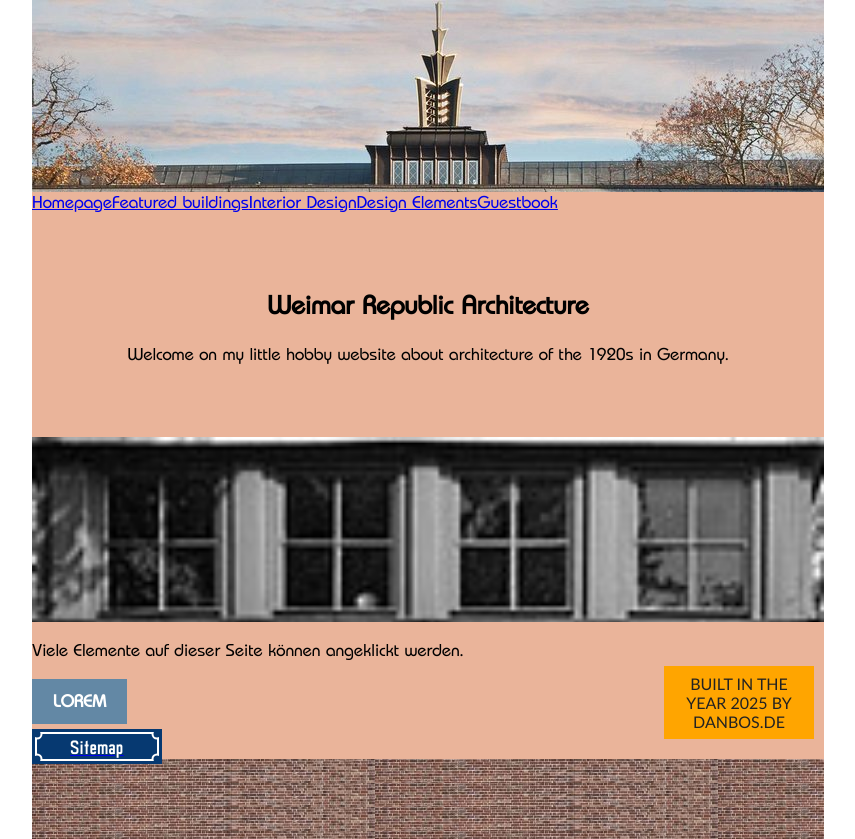
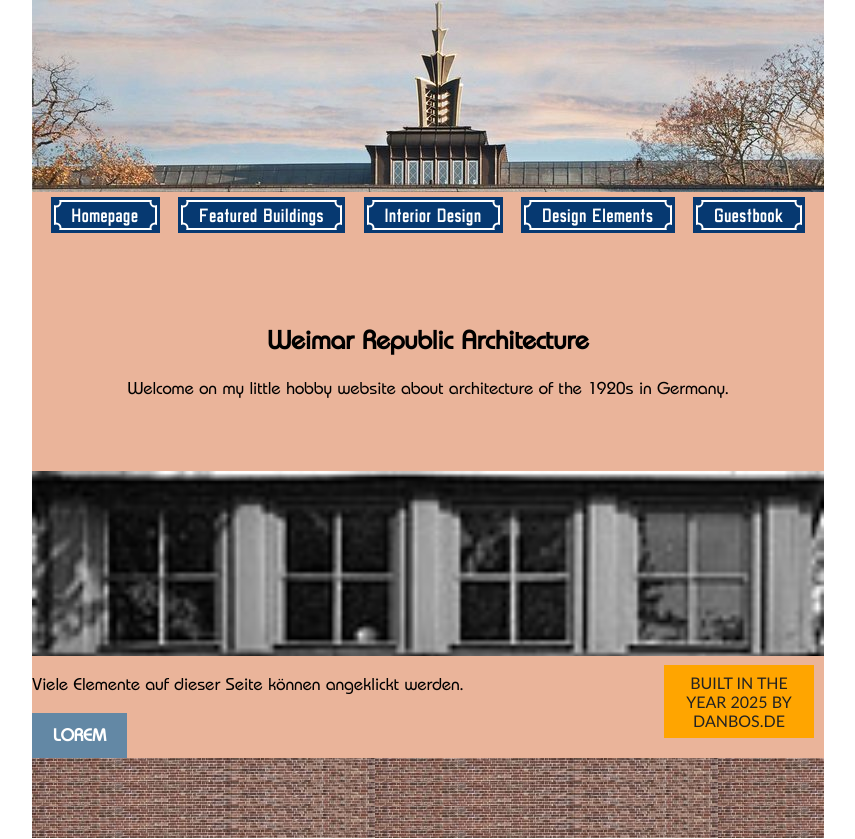
Before and after one commit to DanBoSlice/neues-bauen, a React (Create React App) app: page / in a window 1280 px wide. Shown: the whole page, without its empty margins (212-1067 px from the left). Built offline with nearby package versions, Linux system fonts and the light colour scheme.

Commit message:
add routing

```diff
--- a/package.json
+++ b/package.json
@@ -13,6 +13,7 @@
     "@types/react-dom": "^19.0.4",
     "react": "^19.0.0",
     "react-dom": "^19.0.0",
+    "react-router-dom": "^7.3.0",
     "react-scripts": "5.0.1",
     "typescript": "^4.9.5",
     "web-vitals": "^2.1.4"
--- a/src/App.css
+++ b/src/App.css
@@ -1,11 +1,5 @@
-.intro {
-  text-align: center;
-  padding: 3em 0;
+.menu {
+  display: flex;
+  justify-content: space-evenly;
+  margin-bottom: 1em;
 }
-
-.windows {
-  background: url("/public/windows.png") no-repeat;
-  background-size: cover;
-  width: 100%;
-  height: 185px;
-}
--- a/src/App.tsx
+++ b/src/App.tsx
@@ -1,36 +1,36 @@
 import React from 'react';
 import './App.css';
 import Streetsign from './Streetsign';
+import { BrowserRouter, Link, Route, Routes } from 'react-router-dom';
+import Home from './Home/Home';
+import Featured from './Featured/Featured';
 
 function App() {
   return (
-    <>
-      <div>
-        <a href="asdf">Homepage</a>
-        <a href="asdf">Featured buildings</a>
-        <a href="asdf">Interior Design</a>
-        <a href="asdf">Design Elements</a>
-        <a href="asdf">Guestbook</a>
+    <BrowserRouter>
+      <div className="menu">
+        <Link to="/">
+          <Streetsign>Homepage</Streetsign>
+        </Link>
+        <Link to="/featured">
+          <Streetsign>Featured Buildings</Streetsign>
+        </Link>
+        <Link to="/">
+          <Streetsign>Interior Design</Streetsign>
+        </Link>
+        <Link to="/">
+          <Streetsign>Design Elements</Streetsign>
+        </Link>
+        <Link to="/">
+          <Streetsign>Guestbook</Streetsign>
+        </Link>
       </div>
 
-      <div className="intro">
-        <h2>Weimar Republic Architecture</h2>
-
-        <p>
-          Welcome on my little hobby website about architecture of the 1920s in Germany.
-        </p>
-      </div>
-
-      <div className="windows"></div>
-
-      <p>Viele Elemente auf dieser Seite können angeklickt werden.</p>
-
-      <button>Lorem</button>
-
-      <a href="https://danbos.de" target="_blank">
-        <Streetsign>Sitemap</Streetsign>
-      </a>
-    </>
+      <Routes>
+        <Route path="/" element={<Home/>}/>
+        <Route path="featured" element={<Featured/>}/>
+      </Routes>
+    </BrowserRouter>
   );
 }
 
--- /dev/null
+++ b/src/Featured/Featured.tsx
@@ -0,0 +1,10 @@
+import React from 'react';
+import "./Featured.css";
+
+export default function Featured() {
+  return (
+    <>
+      Featured
+    </>
+  );
+}
--- /dev/null
+++ b/src/Home/Home.css
@@ -0,0 +1,11 @@
+.intro {
+  text-align: center;
+  padding: 3em 0;
+}
+
+.windows {
+  background: url("/public/windows.png") no-repeat;
+  background-size: cover;
+  width: 100%;
+  height: 185px;
+}
--- /dev/null
+++ b/src/Home/Home.tsx
@@ -0,0 +1,22 @@
+import React from 'react';
+import "./Home.css";
+
+export default function Home() {
+  return (
+    <>
+      <div className="intro">
+        <h2>Weimar Republic Architecture</h2>
+
+        <p>
+          Welcome on my little hobby website about architecture of the 1920s in Germany.
+        </p>
+      </div>
+
+      <div className="windows"></div>
+
+      <p>Viele Elemente auf dieser Seite können angeklickt werden.</p>
+
+      <button>Lorem</button>
+    </>
+  );
+}
--- a/src/Streetsign.css
+++ b/src/Streetsign.css
@@ -13,11 +13,11 @@
   top: 5px;
   text-align: center;
   padding: var(--sign-padding);
-  width: 130px;
+  display: inline-block;
 
   .border {
     position: relative;
-    padding: .1em 0;
+    padding: .1em 1em;
     overflow: hidden;
 
     &:before {
```
Also changed, not shown: src/Featured/Featured.css (added), 1 other file (tests, documents, lock files or other folders).
